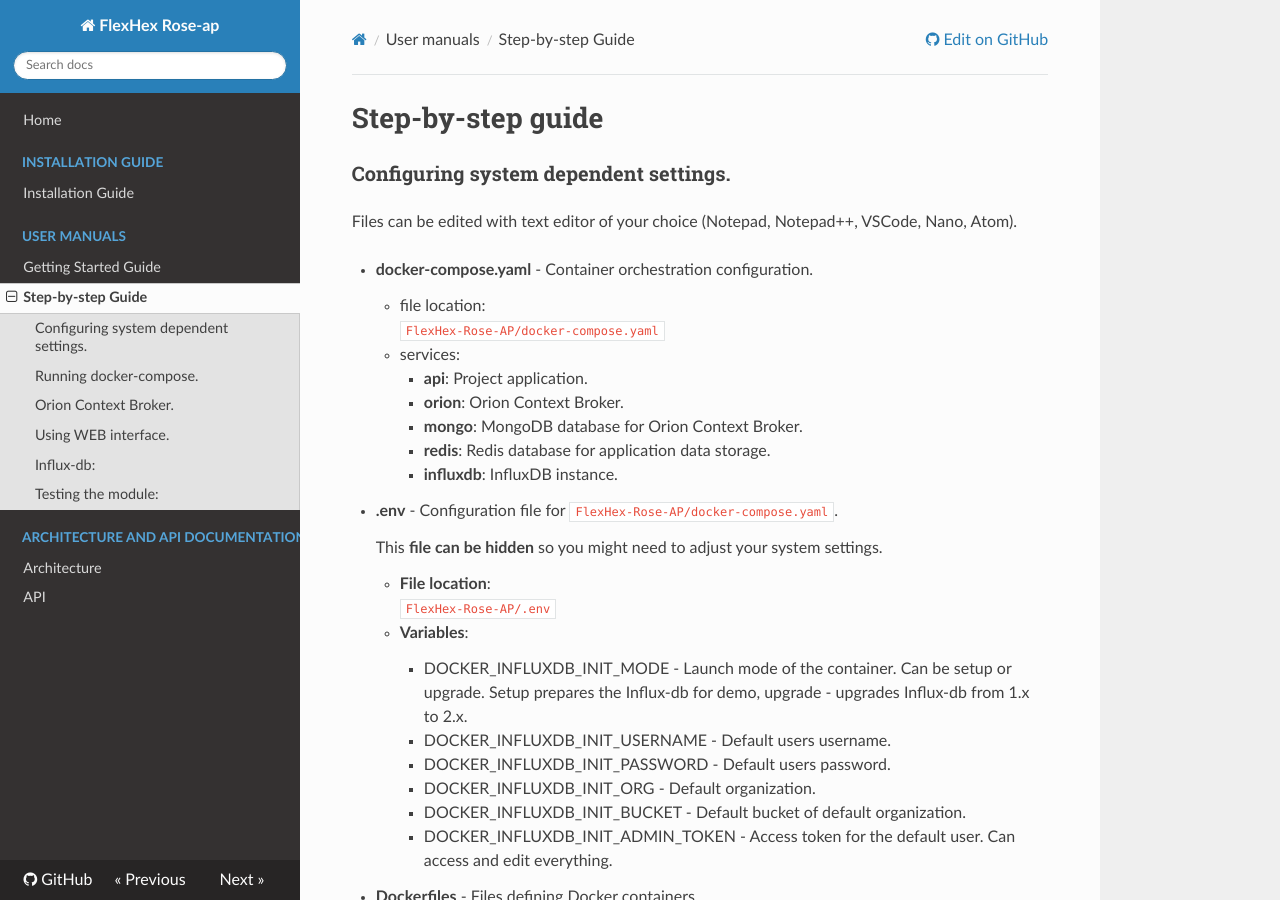
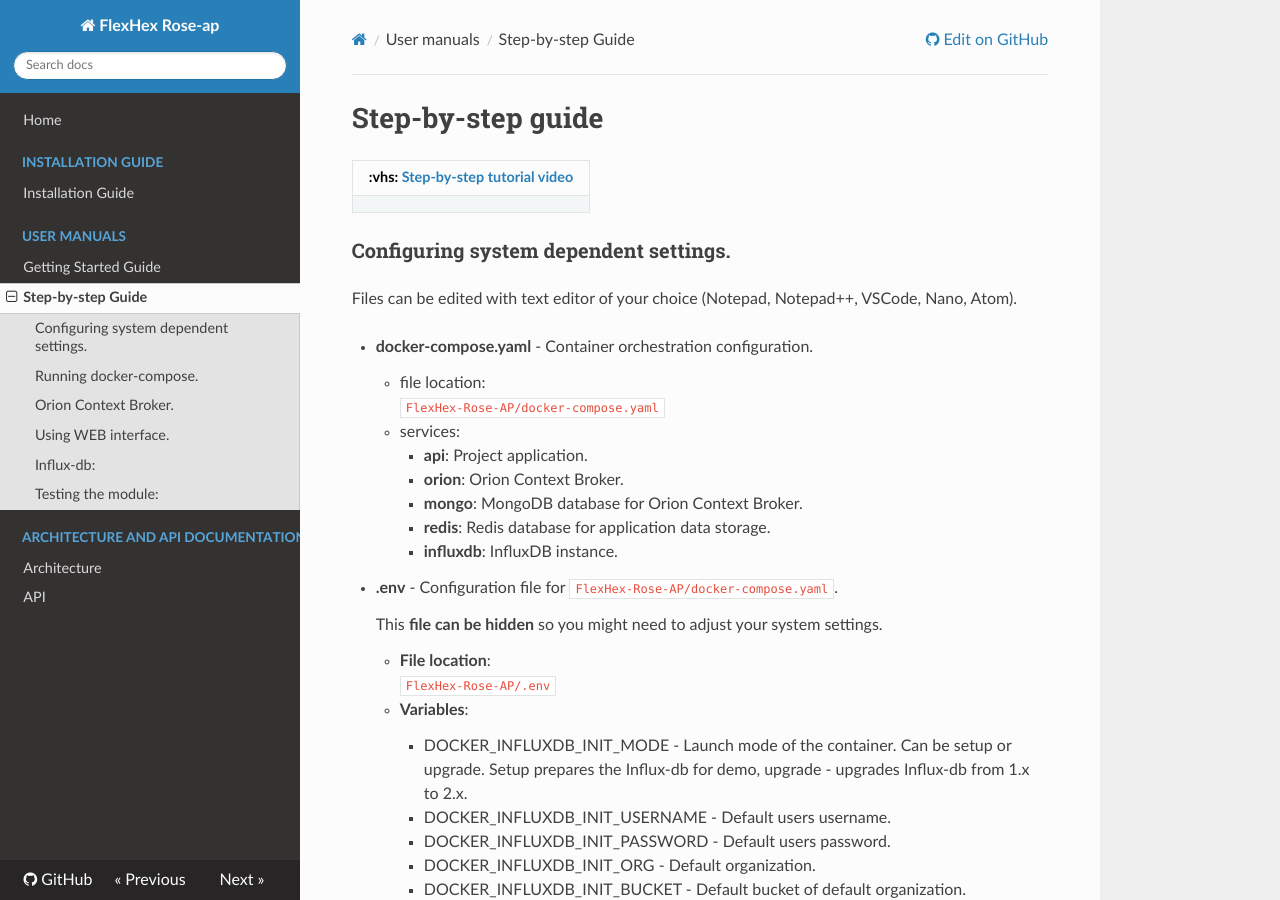
Before and after one commit to Factobotics/FlexHex-Rose-AP, an MkDocs documentation site: the page built from docs/step-by-step.md, in a window 1280 px wide and 900 px high. Built offline with MkDocs 1.6.1, drawn with Linux system fonts in a browser that asks for light colours; nearby versions of some CDN libraries; old or Windows-style settings are respelled for this version of MkDocs.

Commit message:
Update docs/README.md, docs/step-by-step.md files

```diff
--- a/docs/step-by-step.md
+++ b/docs/step-by-step.md
@@ -1,4 +1,7 @@
 # Step-by-step guide
+
+| :vhs: [Step-by-step tutorial video](https://drive.google.com/file/d/1f7pp1qqKlQVwLvFP3Z7CKAzR_O-qe3l6/view) |
+| --------------------------------------------- |
 
 ### Configuring system dependent settings.
 
```
Also changed, not shown: docs/README.md (+3 -0 lines).
